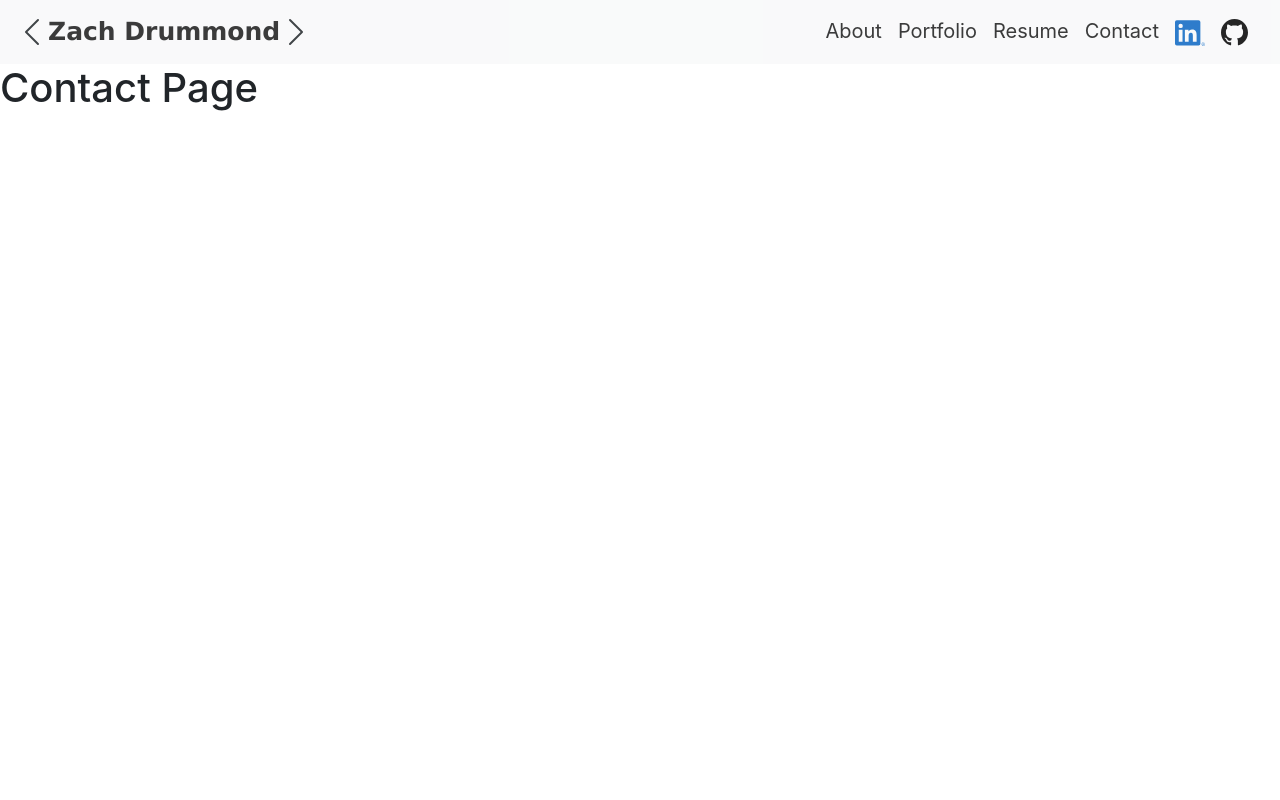
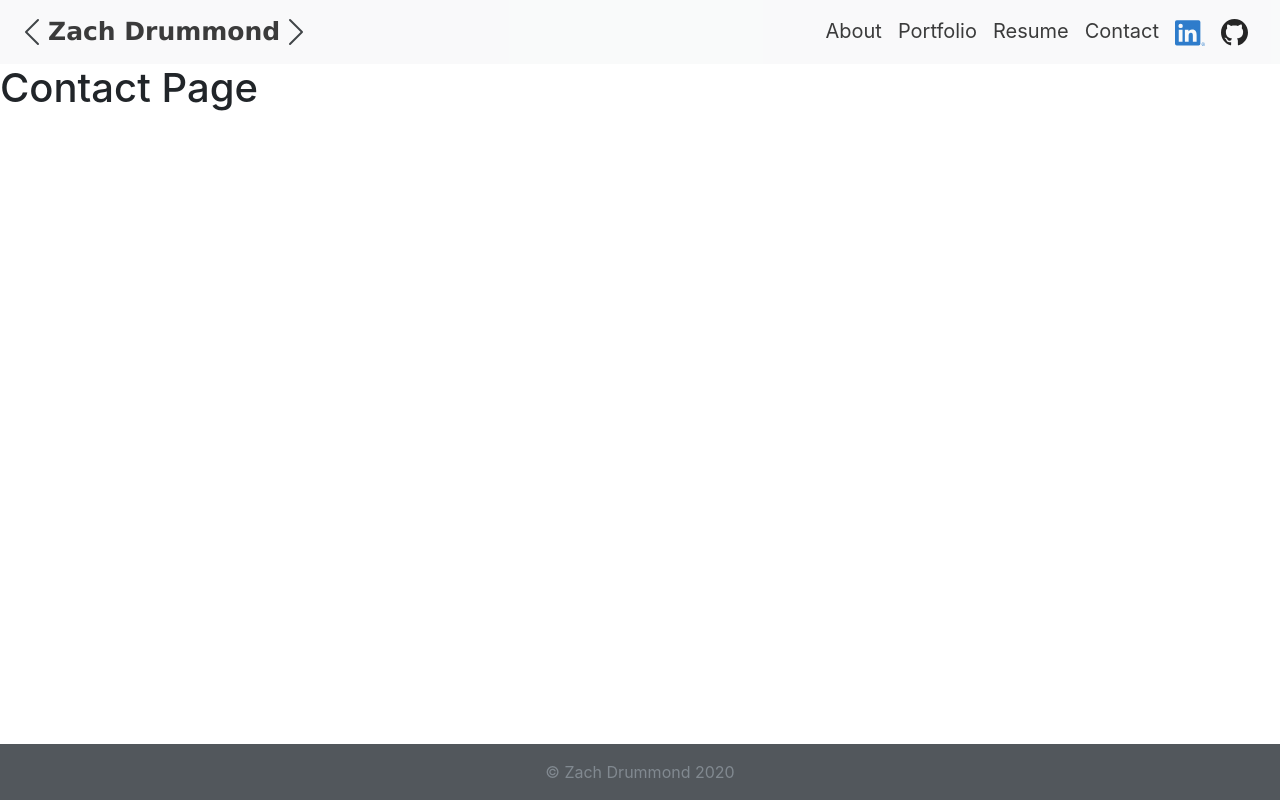
Before and after one commit to zachdrummond/portfolio-react, a React (Create React App) app: page /contact in a window 1280 px wide. Built offline with nearby package versions, Linux system fonts and the light colour scheme.

Commit message:
Added Footer

```diff
--- a/src/App.js
+++ b/src/App.js
@@ -3,6 +3,7 @@ import NavBar from "./components/NavBar/NavBar";
 import About from "./components/About";
 import Portfolio from "./components/Portfolio";
 import Contact from "./components/Contact";
+import Footer from "./components/Footer/Footer";
 
 function App() {
   return (
@@ -15,6 +16,7 @@ function App() {
           <Route exact path="/portfolio" component={Portfolio}/>
           <Route exact path="/contact" component={Contact}/>
         </Switch>
+        <Footer/>
       </Router>
     </div>
   );
--- /dev/null
+++ b/src/components/Footer/Footer.css
@@ -0,0 +1,3 @@
+footer {
+  opacity: 85%;
+}
--- /dev/null
+++ b/src/components/Footer/Footer.jsx
@@ -0,0 +1,15 @@
+import "./Footer.css"
+
+const Footer = () => {
+  return (
+    <footer className="navbar fixed-bottom bg-dark p-2">
+      <div className="container justify-content-center">
+        <span className="navbar-text text-secondary">
+          &copy; Zach Drummond 2020
+        </span>
+      </div>
+    </footer>
+  );
+};
+
+export default Footer;
```
